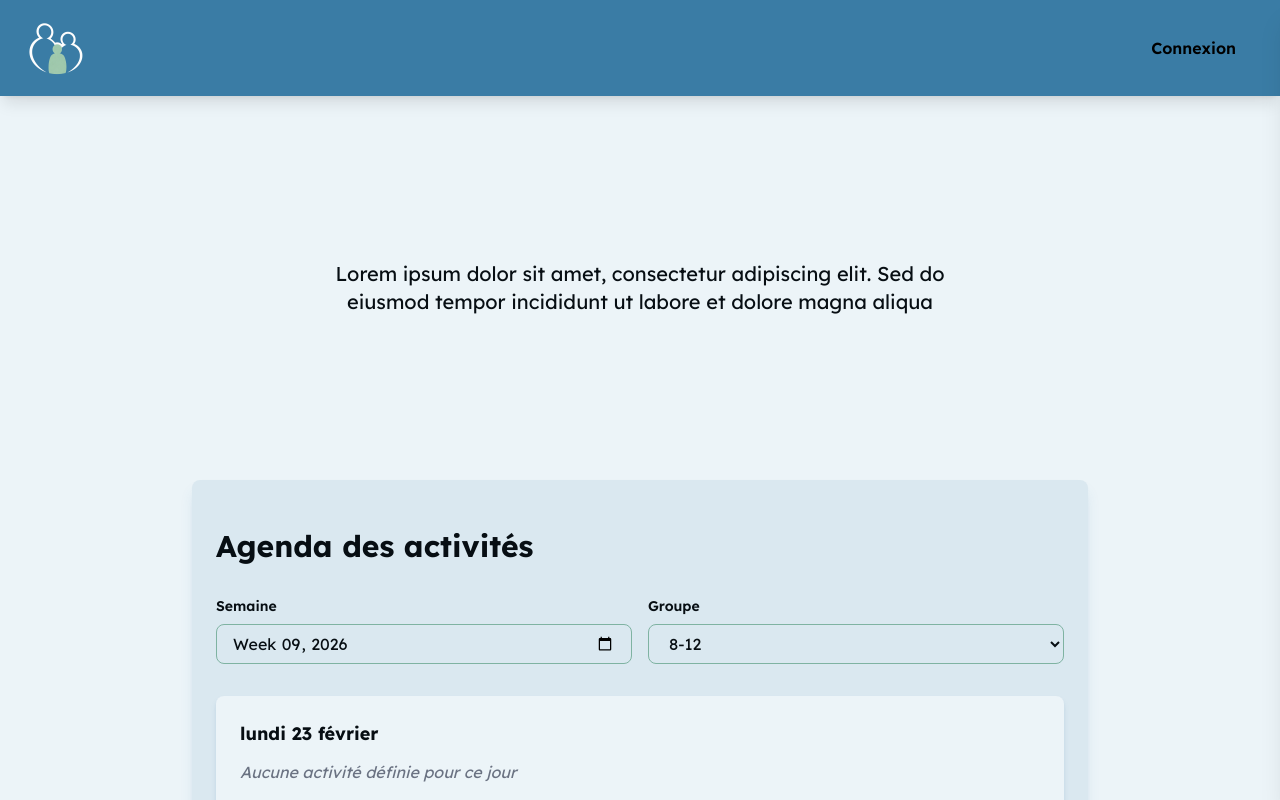
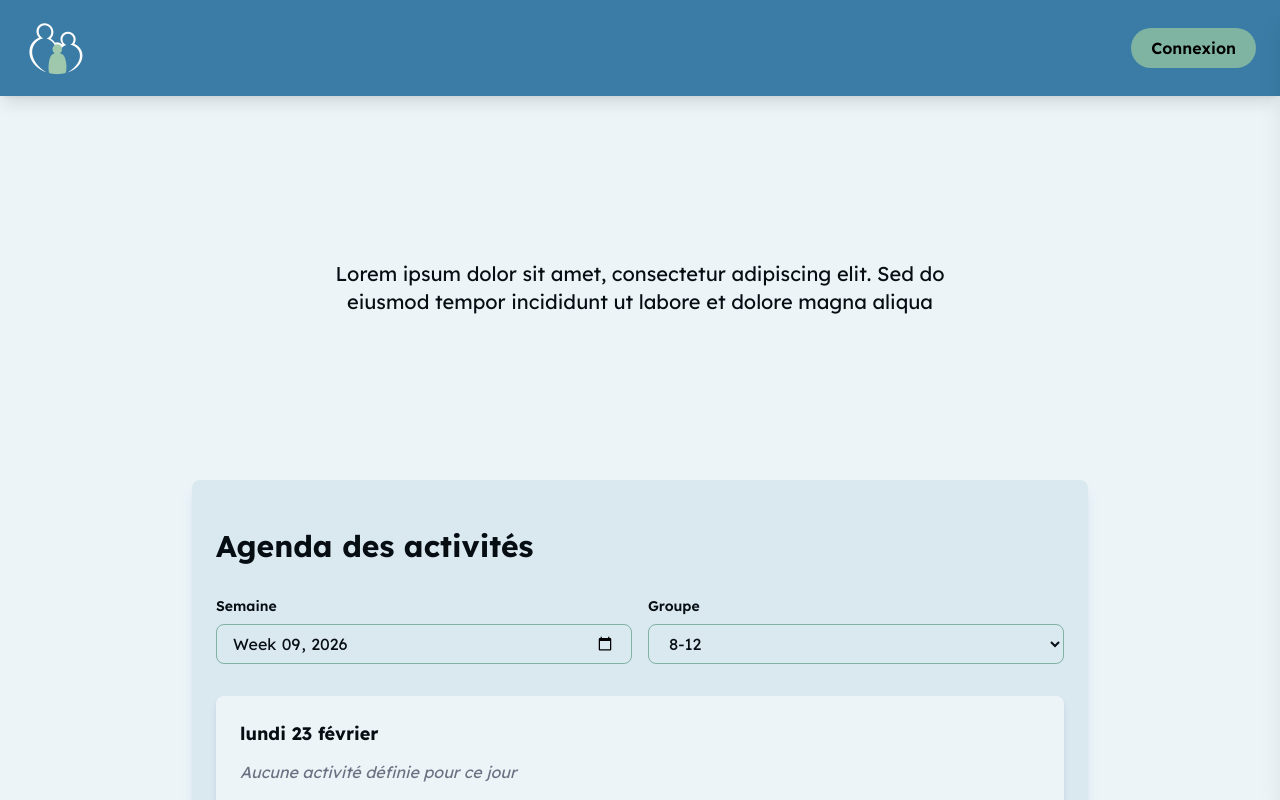
Before and after one commit to lasnelus/info405_explorateurs, a Vue app in the folder frontend/: page / in a window 1280 px wide. Shown: the top 800 px of the page. Built offline with nearby package versions, Linux system fonts and the light colour scheme.

Commit message:
SCRUM-53 #fix : header button

```diff
--- a/frontend/src/components/HeaderComponent.vue
+++ b/frontend/src/components/HeaderComponent.vue
@@ -22,7 +22,7 @@
       <router-link
         v-else
         to="/login"
-        class="bg-green-secondary px-5 py-2 rounded-full font-semibold"
+        class="bg-secondary px-5 py-2 rounded-full font-semibold"
       >
         Connexion
       </router-link>
```
